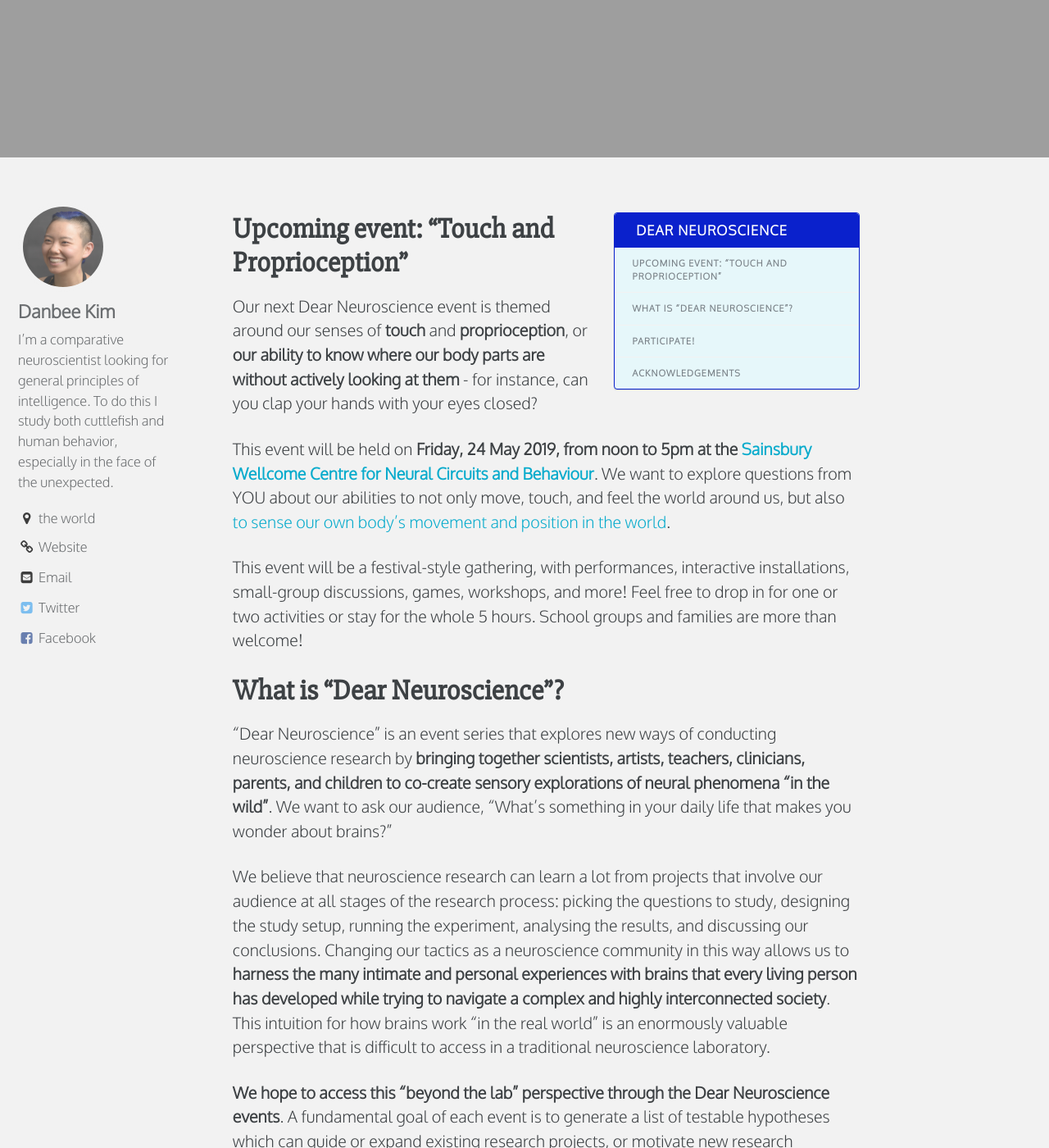
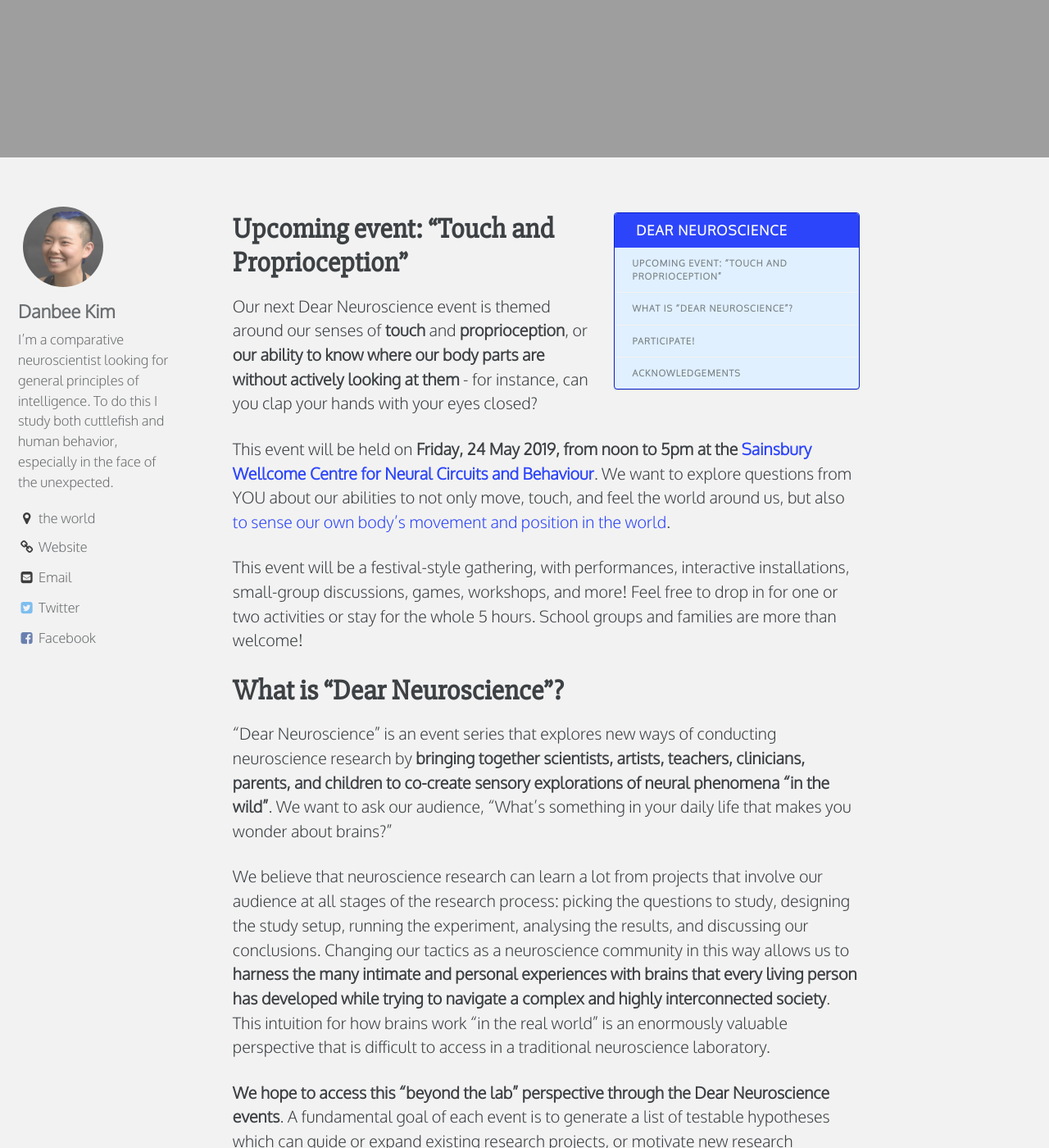
Before and after one commit to everymind/DearNeuroscience, a Jekyll site: the page built from index.md, in a window 1280 px wide and 1400 px high, scrolled down 868 px. Shown: the whole window at 82% size. Built offline with Jekyll 4.4.1, drawn with Linux system fonts in a browser that asks for light colours; comment, search, counter and statistics services are not loaded.

Commit message:
adjusted link and toc colors

```diff
--- a/_sass/minimal-mistakes/_navigation.scss
+++ b/_sass/minimal-mistakes/_navigation.scss
@@ -500,7 +500,7 @@
   color: $gray;
   text-transform: uppercase;
   letter-spacing: 1px;
-  background-color: #e6f7fa;
+  background-color: #e0f0ff;
   border: 1px solid $primary-color;
   border-radius: $border-radius;
   box-shadow: $box-shadow;
@@ -508,7 +508,7 @@
   .nav__title {
     color: #fff;
     font-size: $type-size-6;
-    background: $primary-color;
+    background: $info-color;
     border-top-left-radius: $border-radius;
     border-top-right-radius: $border-radius;
   }
--- a/_sass/minimal-mistakes/_variables.scss
+++ b/_sass/minimal-mistakes/_variables.scss
@@ -64,7 +64,7 @@ $primary-color              : #0a21cc !default;
 $success-color              : #2d6df7 !default;
 $warning-color              : #8F2939 !default;
 $danger-color               : #8F0118 !default;
-$info-color                 : #08abcc !default;
+$info-color                 : #2d45fa !default;
 
 /* brands */
 $behance-color              : #1769FF !default;
```
